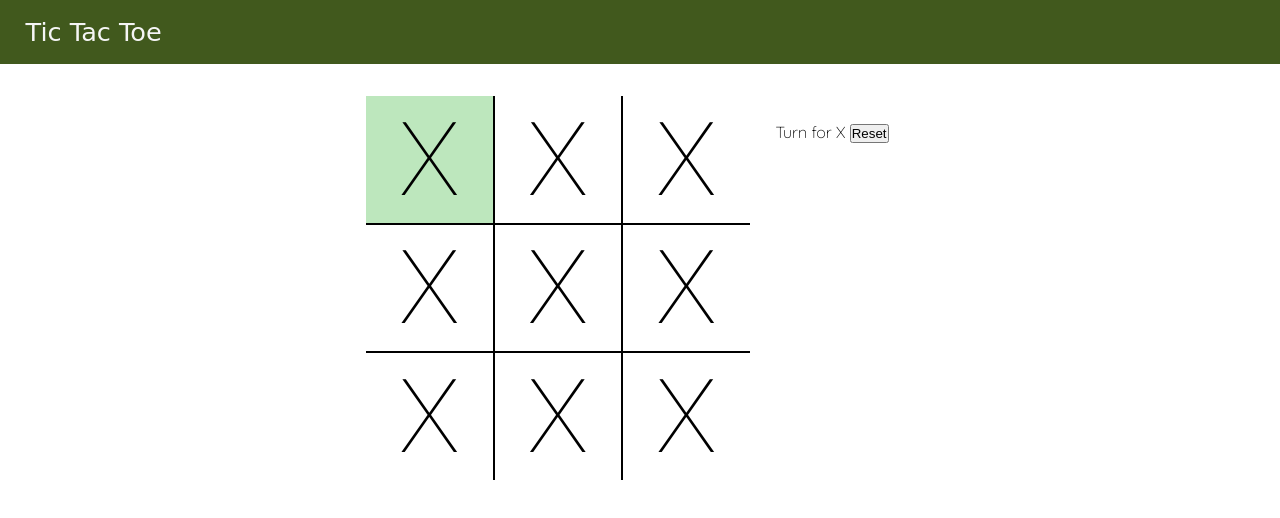
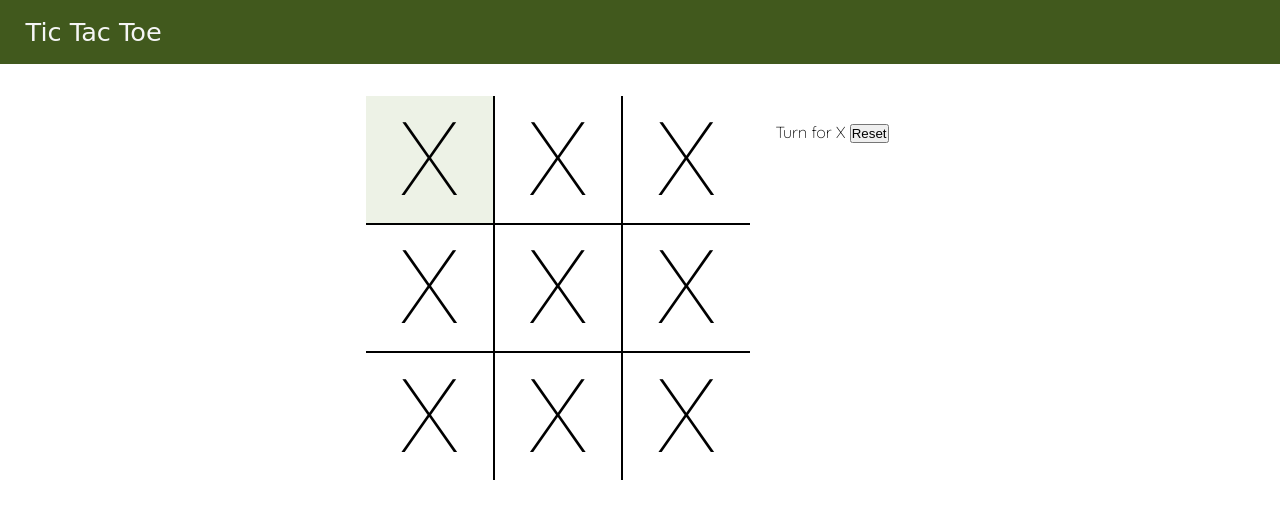
Before and after one commit to Muazzamkhan03/webTicTacToe, a plain HTML site: page index.html in a window 1280 px wide. In both pictures the pointer is over the element 429 px from the left and 160 px from the top of the page. Drawn offline with Linux system fonts and the light colour scheme; a web font is replaced by a local one.

Commit message:
Changed colour

```diff
--- a/style.css
+++ b/style.css
@@ -45,7 +45,7 @@ nav ul{
 }
 
 .box:hover{
-    background-color: rgb(189, 231, 189);
+    background-color: rgb(237, 242, 230);
 }
 
 .infoBox{
```
